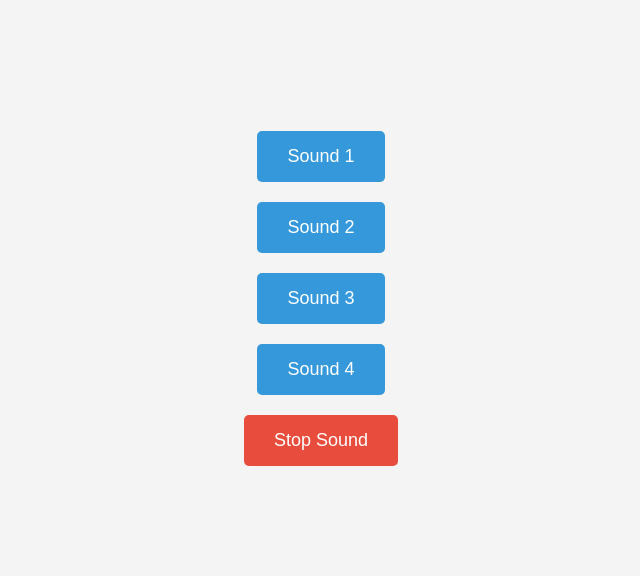
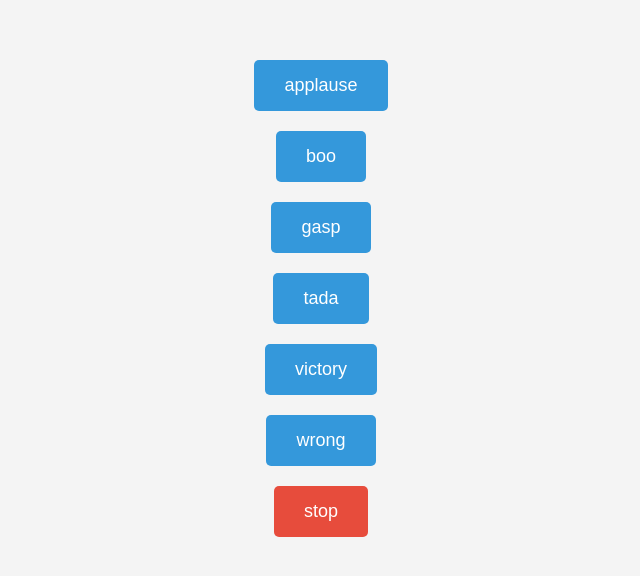
Before and after one commit to acciojob/Soundbar-Rashmi-Salunkhe, a website: page main.html in a window 1280 px wide. Shown: the part 110-686 px from the top of the page, without its empty margins (319-959 px from the left). Drawn offline with Linux system fonts and the light colour scheme.

Commit message:
Update main.html

```diff
--- a/main.html
+++ b/main.html
@@ -1,25 +1,26 @@
 <!DOCTYPE html>
-<html lang="en">
+
+<html>
+
 <head>
-    <meta charset="UTF-8">
-    <meta name="viewport" content="width=device-width, initial-scale=1.0">
-    <title>Sound Player</title>
-    <link rel="stylesheet" href="styles.css">
+	<link rel="stylesheet" href="styles.css">
 </head>
+
 <body>
-
-    <div id="buttons">
-        <!-- Buttons for playing different sounds -->
-        <button class="btn" onclick="playSound('sound1')">Sound 1</button>
-        <button class="btn" onclick="playSound('sound2')">Sound 2</button>
-        <button class="btn" onclick="playSound('sound3')">Sound 3</button>
-        <button class="btn" onclick="playSound('sound4')">Sound 4</button>
-
-        <!-- Stop button -->
-        <button class="stop" onclick="stopSound()">Stop Sound</button>
+	<div id="buttons">
+        <button class="btn" data-sound="applause">applause</button>
+        <button class="btn" data-sound="boo">boo</button>
+        <button class="btn" data-sound="gasp">gasp</button>
+        <button class="btn" data-sound="tada">tada</button>
+        <button class="btn" data-sound="victory">victory</button>
+        <button class="btn" data-sound="wrong">wrong</button>
+        <button class="btn stop">stop</button>
     </div>
 
-    <script type="text/javascript" src="./script.js"></script>
+	<!-- the entire body must be written by student -->
+    <script type="text/javascript" src="./script.js">
+</script>
 
 </body>
+
 </html>
```
